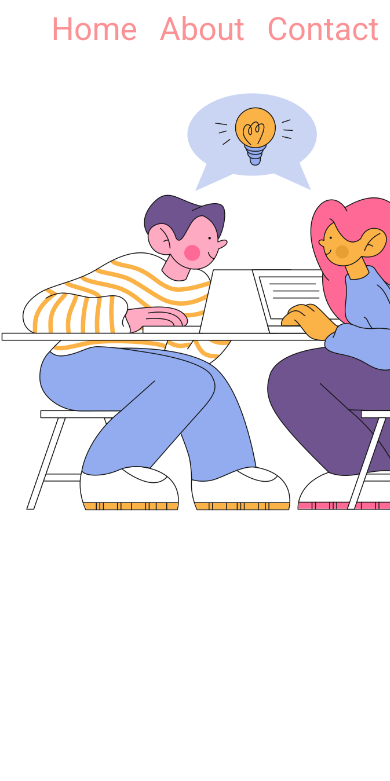
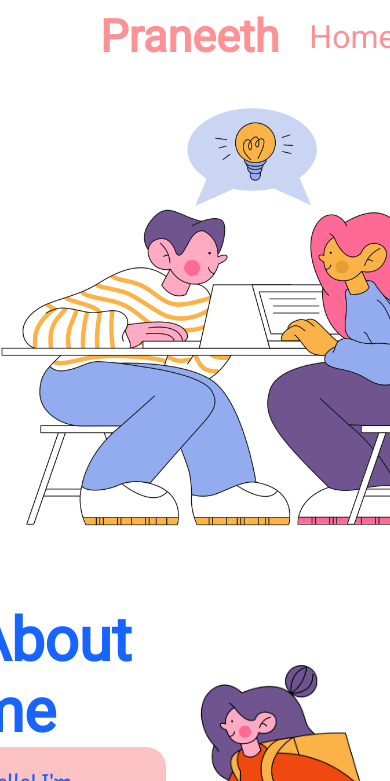
Before and after one commit to NotPraneeth/4th-website, a plain HTML site: page index.html in a window 390 px wide. Shown: the top 781 px of the page. Drawn offline with Linux system fonts and the light colour scheme; a web font is replaced by a local one.

Commit message:
restyled the nav bar

```diff
--- a/index.html
+++ b/index.html
@@ -14,9 +14,10 @@
 <body>
     <section class="pg1">
         <nav>
+            <h1 class="nav-logo">Praneeth</h1>
             <ul class="nav-cont">
                 <li class="nav-item"><a href="#">Home</a></li>
-                <li class="nav-item"><a href="#">About</a></li>
+                <li class="nav-item"><a href="#pg2">About</a></li>
                 <li class="nav-item"><a href="#">Contact</a></li>
             </ul>
         </nav>
@@ -36,7 +37,7 @@
             </div>
         </div>
     </section>
-    <section class="pg2">
+    <section class="pg2" id="pg2">
         <div class="about-wrapper">
             <div class="about-container">
                 <h1 class="about-title">About me</h1>
--- a/main.css
+++ b/main.css
@@ -5,6 +5,7 @@
     left: 0;
     top: 0;
     font-family: 'Roboto',sans-serif;
+    scroll-behavior: smooth;
 }
 
 .pg1{
@@ -12,17 +13,31 @@
 }
 .pg2{
     height: 80vh;
+    display: flex;
+    align-items: center;
+}
+
+nav{
+    display: flex;
+    justify-content: space-between;
+    align-items: center;
+}
+.nav-logo{
+    margin-left: 100px;
+    margin-top: 10px;
+    color: #FB9295;
+    font-size: 45px;
 }
 nav ul{
     display: flex;
-    justify-content: space-around;
-
+    transform: translateX(-100px);
 }
 
 nav ul li{
     list-style: none;
     font-family: 'itim';
     padding-top: 10px;
+    margin-left: 30px;
 }
 nav ul li a{
     text-decoration: none;
@@ -107,6 +122,9 @@ nav ul li a{
     transform: translateY(30px);
 }
 
+.skills-wrapper{
+    margin-top: 100px;
+}
 .skills-text{
     text-align: center;
     font-size: 50px;
@@ -141,6 +159,9 @@ nav ul li a{
 }
 
 @media screen and (max-width: 1170px) {
+    nav ul{
+        transform: translateX(-40px);
+    }
     nav ul li a{
         font-size: 32px;
     }
```
